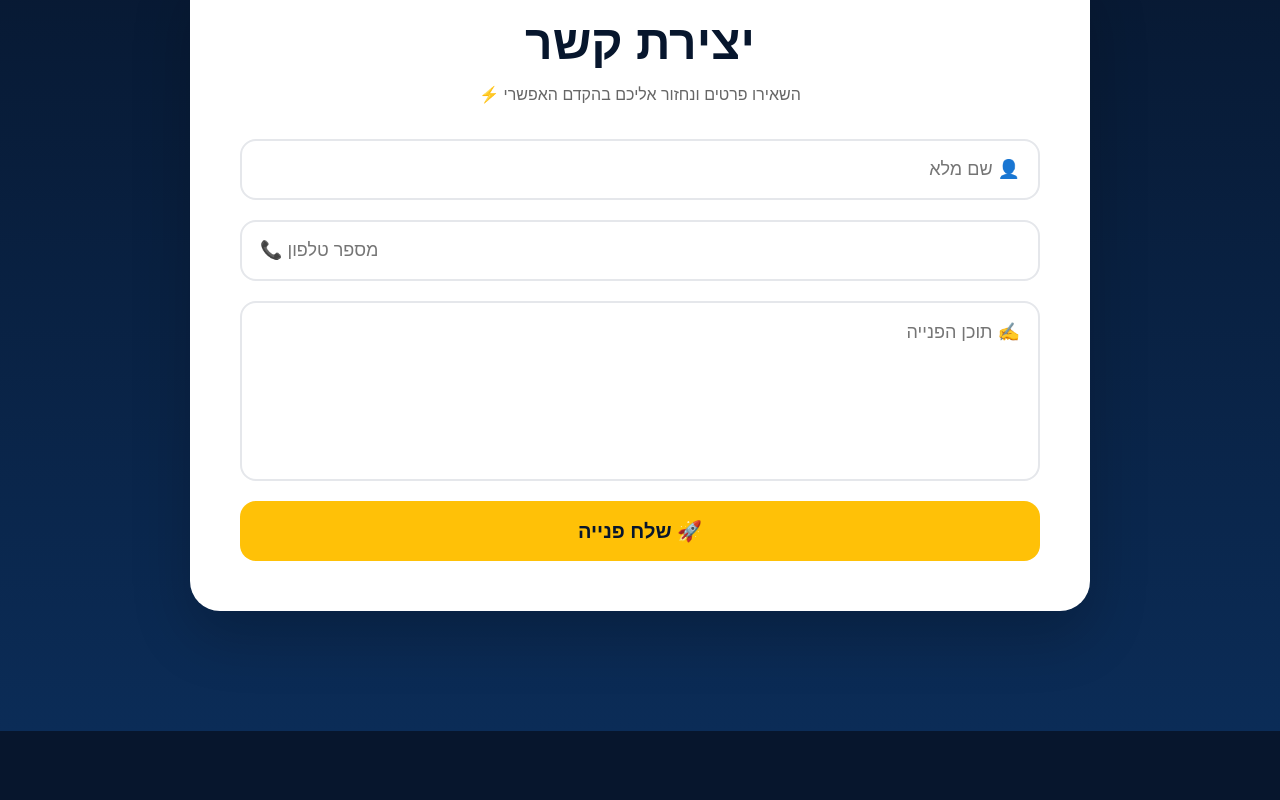
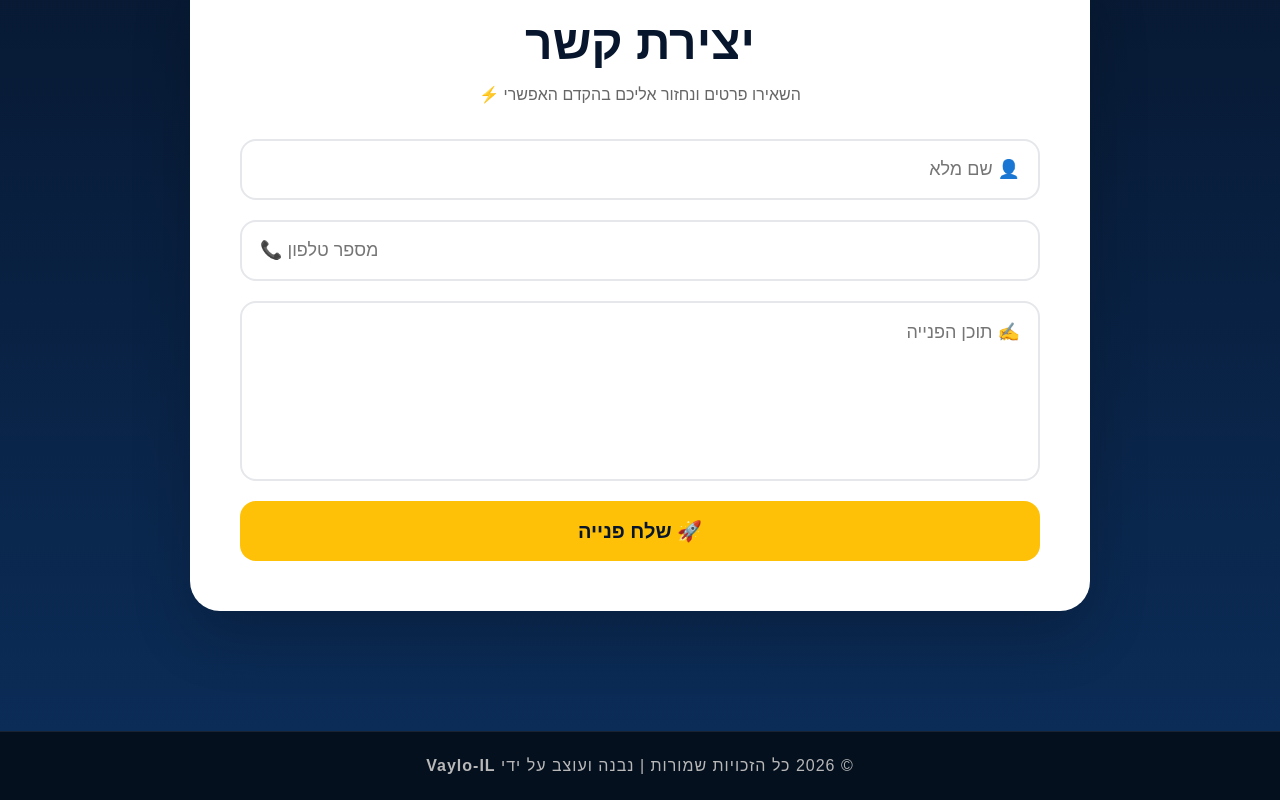
Before and after one commit to Ohana890I/voltix-electricVR1, a website built with Vite: page voltix-electric/index.html in a window 1280 px wide. Shown: the part 3889-4689 px from the top of the page. Before the commit the page ends 4620 px from the top, so only its background shows below. Built offline with nearby package versions, Linux system fonts and the light colour scheme; some packages are replaced by stand-ins of ours; no server answers; the database is empty.

Commit message:
add footer

```diff
--- a/voltix-electric/index.html
+++ b/voltix-electric/index.html
@@ -19,5 +19,13 @@
 >
   💬
 </a>
+
+<footer class="footer">
+  <p>
+    © 2026 כל הזכויות שמורות |
+    נבנה ועוצב על ידי <strong>Vaylo-IL</strong>
+  </p>
+</footer>
+
 </body>
 </html>
--- a/voltix-electric/src/style.css
+++ b/voltix-electric/src/style.css
@@ -827,3 +827,21 @@ html{
 .floating-whatsapp:hover{
   transform:scale(1.1);
 }
+
+
+
+
+
+
+.footer{
+  background:#05101f;
+  padding:25px 15px;
+  text-align:center;
+  border-top:1px solid rgba(255,255,255,.08);
+}
+
+.footer p{
+  color:#b8b8b8;
+  font-size:16px;
+  letter-spacing:1px;
+}
```
